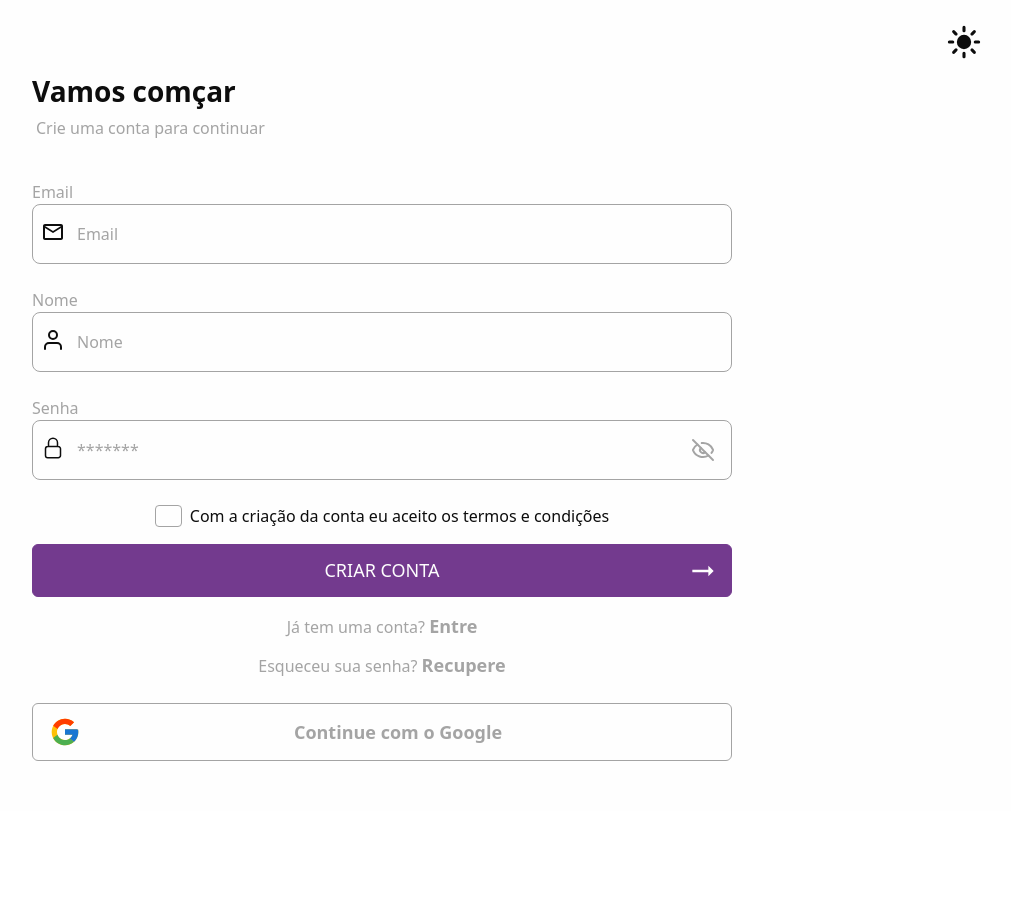
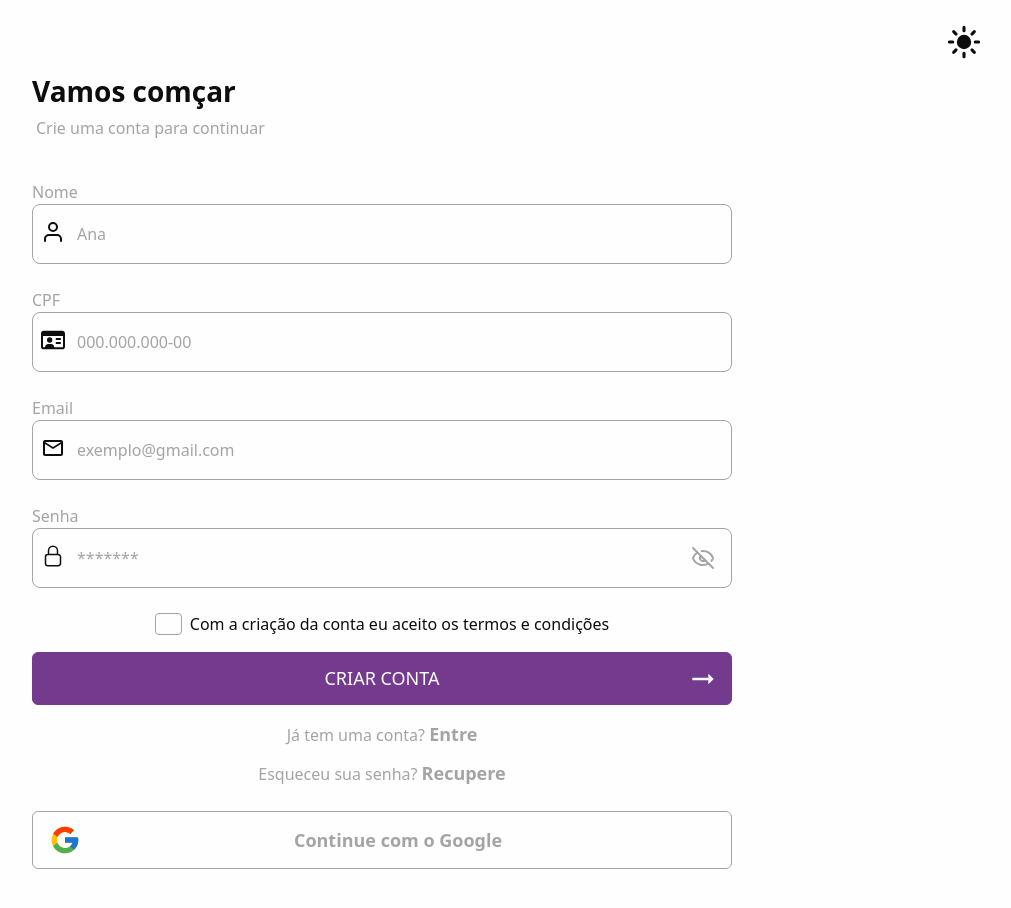
Before and after one commit to Marcos-Allan/safeRun, a React (Vite) app: page /sign-up in a window 1280 px wide. Shown: the top 908 px of the page, without its empty margins (258-1269 px from the left). Before the commit the page ends 811 px from the top, so only its background shows below. Built offline with nearby package versions, Linux system fonts and the light colour scheme.

Commit message:
adicionei o CPF no sign-up

```diff
--- a/src/components/Input/index.jsx
+++ b/src/components/Input/index.jsx
@@ -9,6 +9,7 @@ import { HiOutlineLockClosed } from "react-icons/hi2";
 import { LuEye, LuEyeOff } from "react-icons/lu";
 import { MdOutlineEmail } from "react-icons/md";
 import { IoMdPhonePortrait } from "react-icons/io";
+import { FaRegIdCard } from "react-icons/fa6";
 
 //IMPORTAÇÃO DO PROVEDOR DOS ESTADOS GLOBAIS
 import { GlobalContext } from '../../provider/context';
@@ -66,6 +67,15 @@ export default function Input(props) {
                             {props.type == 'code' && (
                                 <label>
                                     <IoMdPhonePortrait className={`text-[24px] mb-1
+                                        ${props.validate == true && 'text-my-primary'}
+                                        ${props.validate == false && 'text-my-red'}
+                                        ${props.validate == undefined && `${theme == 'light' ? 'text-my-black' : 'text-my-white'}`}`}
+                                    />
+                                </label>
+                            )}
+                            {props.type == 'cpf' && (
+                                <label>
+                                    <FaRegIdCard className={`text-[24px] mb-1
                                         ${props.validate == true && 'text-my-primary'}
                                         ${props.validate == false && 'text-my-red'}
                                         ${props.validate == undefined && `${theme == 'light' ? 'text-my-black' : 'text-my-white'}`}`}
--- a/src/screens/ConfirmCode/index.jsx
+++ b/src/screens/ConfirmCode/index.jsx
@@ -144,7 +144,7 @@ export default  function ConfirmCode() {
             <Input
                 type={'code'}
                 label={'Código'}
-                placeholder={'Digite o código'}
+                placeholder={'000-000'}
                 validate={codeValid}
                 value={code}
                 onChange={handleCodeInput}
--- a/src/screens/ForgoutPassword/index.jsx
+++ b/src/screens/ForgoutPassword/index.jsx
@@ -55,8 +55,11 @@ export default  function ForgoutPassword() {
                     }
                 })
 
+                //VERIFICA SE O USUÁRIO TEM FOTO DE PERFIL
+                const image = response.data.img ? response.data.img : undefined
+
                 //SETA OS DADOS DO USUÁRIO NO FRONTEND DA APLICAÇÃO
-                toggleUser(response.data.user._id, user.name, user.email, user.history, user.cart, user.client_type, user.logged )
+                toggleUser(response.data.user._id, user.name, user.email, user.history, user.cart, user.client_type, image, user.logged )
 
                 // MUDA O ESTADO DA APLICAÇÃO PARA false
                 toggleLoading(false)
@@ -140,7 +143,7 @@ export default  function ForgoutPassword() {
             <Input
                 type={'email'}
                 label={'Email'}
-                placeholder={'Email'}
+                placeholder={'exemplo@gmail.com'}
                 validate={emailValid}
                 value={email}
                 onChange={handleEmailInput}
--- a/src/screens/MyPerfil/index.jsx
+++ b/src/screens/MyPerfil/index.jsx
@@ -24,6 +24,7 @@ export default function MyPerfil() {
     return(
         <div className={`max-w-screen sm:ps-[77px] sm:w-[100dvw-77px] min-h-[100dvh] flex flex-col items-center justify-start pt-[70px] ${theme == 'light' ? 'bg-my-white text-my-black' : 'bg-my-black text-my-white'} overflow-x-hidden pb-[80px]`}>
             <Header />
+
             {user.img !== undefined ? (
                 <img src={user.img} alt="" />
             ) : (
@@ -33,6 +34,8 @@ export default function MyPerfil() {
             )}
 
             <p className={`mt-5 text-[30px] font-bold ${theme == 'light' ? 'text-my-black' : 'text-my-white'}`}>{user.name}</p>
+
+            <p className={`mt-2 text-[22px] ${theme == 'light' ? 'text-my-black' : 'text-my-white'}`}>{user.cpf !== undefined ? user.cpf : '000.000.000-00'}</p>
 
             <p className={`mt-2 text-[22px] ${theme == 'light' ? 'text-my-black' : 'text-my-white'}`}>{user.email}</p>
 
--- a/src/screens/SignIn/index.jsx
+++ b/src/screens/SignIn/index.jsx
@@ -48,8 +48,11 @@ export default  function SignIn() {
             //RETORNA A RESPOSTA DA REQUISIÇÃO PRO USUÁRIO
             console.log('rd: '+response.data)
 
+            //VERIFICA SE O USUÁRIO TEM FOTO DE PERFIL
+            const image = response.data.img ? response.data.img : undefined
+
             //COLOCA OS DADOS DO BACKEND DO USUÁRIO NO FRONTEND
-            toggleUser(response.data._id, response.data.name, response.data.email, response.data.historico_pedido, response.data.cart, response.data.client_type, true)
+            toggleUser(response.data._id, response.data.name, response.data.email, response.data.historico_pedido, response.data.cart, response.data.client_type, image,  true)
 
             //MUDA O ESTADO DA APLICAÇÃO PARA false
             toggleLoading(false)
@@ -199,7 +202,7 @@ export default  function SignIn() {
             <Input
                 type={'email'}
                 label={'Email'}
-                placeholder={'Email'}
+                placeholder={'exemplo@gmail.com'}
                 validate={emailValid}
                 value={email}
                 onChange={handleEmailInput}
--- a/src/screens/SignUp/index.jsx
+++ b/src/screens/SignUp/index.jsx
@@ -26,16 +26,19 @@ export default  function SignUp() {
     const [name, setName] = useState('')
     const [email, setEmail] = useState('')
     const [password, setPassword] = useState('')
+    const [cpf, setCpf] = useState('')
 
     const [nameValid, setNameValid] = useState(undefined)
     const [emailValid, setEmailValid] = useState(undefined)
     const [passwordValid, setPasswordValid] = useState(undefined)
+    const [cpfValid, setCpfValid] = useState(undefined)
 
     const [btnValid, setBtnValid] = useState(false)
 
     const [timeoutIdName, setTimeoutIdName] = useState(null);
     const [timeoutIdEmail, setTimeoutIdEmail] = useState(null);
     const [timeoutIdPassword, setTimeoutIdPassword] = useState(null);
+    const [timeoutIdCpf, setTimeoutIdCpf] = useState(null);
 
     //IMPORTAÇÃO DAS VARIAVEIS DE ESTADO GLOBAL
     const { theme, toggleLoading, toggleUser } = useContext(GlobalContext);
@@ -55,6 +58,7 @@ export default  function SignUp() {
             name: name,
             email: email,
             password: password,
+            cpf: cpf,
         })
         .then(function (response) {
             //RETORNA A RESPOSTA DA REQUISIÇÃO PRO USUÁRIO
@@ -74,8 +78,11 @@ export default  function SignUp() {
                     }
                 })
 
+                //VERIFICA SE O USUÁRIO TEM FOTO DE PERFIL
+                const image = response.data.img ? response.data.img : undefined
+
                 //COLOCA OS DADOS DO BACKEND DO USUÁRIO NO FRONTEND
-                toggleUser(response.data._id, response.data.name, response.data.email, response.data.historico_pedido, response.data.client_type, true)
+                toggleUser(response.data._id, response.data.name, response.data.email, response.data.historico_pedido, response.data.client_type, image, true)
 
                 //NAVEGA PARA A PRÓXIMA PÁGINA
                 navigate('/principal')
@@ -167,6 +174,30 @@ export default  function SignUp() {
         setTimeoutIdPassword(newTimeoutId);
     }
 
+    //FUNÇÃO RESPONSÁVEL POR SALVAR  O VALOR DO INPUT
+    function handleCpfInput(e) {
+        //SETA O ESTADO DO INPUT DE NAME COMO undefined
+        setCpfValid(undefined)
+
+        //SETA O NAME COM BASE NO TEXTO DIGITADO NO INPUT
+        setCpf(e.target.value)
+
+        //VERIFICA SE TEM TIMER ATIVO
+        if (timeoutIdCpf) {
+            //CANCELA O TIMER ANTERIOR
+            clearTimeout(timeoutIdCpf);
+        }
+
+        //DEFINE UM NOVO TIMER PARA VALIDAR O INPUT
+        const newTimeoutId = setTimeout(() => {
+            //CHAMA A FUNÇÃO QUE VALIDA O INPUT
+            validatCpfInput(e.target.value)
+        }, 350);
+
+        //SETA UM NOVO TIMER
+        setTimeoutIdCpf(newTimeoutId);
+    }
+
     //FUNÇÃO RESPONSÁVEL POR VALIDAR CAMPO DP INPUT
     function validatNameInput(name) {
         //USA REGEX PARA VERIFICAR O PADRÃO DA STRING
@@ -228,17 +259,38 @@ export default  function SignUp() {
         }
     }
 
+    //FUNÇÃO RESPONSÁVEL POR VALIDAR CAMPO DP INPUT
+    function validatCpfInput(cpf) {
+        //USA REGEX PARA VERIFICAR O PADRÃO DA STRING
+        const padraoCpf = /^\d{3}\.?\d{3}\.?\d{3}-?\d{2}$/
+
+        //VERIFICA SE O NOME ESTÁ VAZIO
+        if(cpf.length >= 0 && cpf.length < 11){
+            //SETA O NAME DO INPUT DE CPF COMO undefined
+            setCpfValid(undefined)
+        }else{
+            //VERIFICA SE O VALOR DO INPUT ESTÁ ENTRO DO PADRÃO DO REGEX
+            if(padraoCpf.test(cpf) == true) {
+                //SETA O NAME DO INPUT DE EMAIL COMO true
+                setCpfValid(true)
+            }else{
+                //SETA O NAME DO INPUT DE EMAIL COMO false
+                setCpfValid(false)
+            }
+        }
+    }
+
     //FUNÇÃO CHAMADA TODA VEZ QUE A PÁGINA É RECARREGADA
     useEffect(() => {
         //VERIFICA SE OS ESTADOS DDOS INPUTS ESTÃO CORRETOS
-        if(emailValid == true && passwordValid == true && nameValid == true){
+        if(emailValid == true && passwordValid == true && nameValid == true && cpfValid == true){
             //SETA O ESTADO DO BOTÃO COMO true
             setBtnValid(true)
         }else{
             //SETA O ESTADO DO BOTÃO COMO false
             setBtnValid(false)
         }
-    },[emailValid, passwordValid, nameValid])
+    },[emailValid, passwordValid, nameValid, cpfValid])
 
     return(
         <div className={`max-w-screen min-h-[100dvh] flex flex-col items-center justify-start pt-[70px] ${theme == 'light' ? 'bg-my-white text-my-black' : 'bg-my-black text-my-white'} overflow-x-hidden pb-[50px]`}>
@@ -248,24 +300,35 @@ export default  function SignUp() {
             <h1 className={`z-[2] w-[80%] text-left font-bold text-[28px] mb-1 max-w-[700px]`}>Vamos comçar</h1>
             <p className={`pl-1 text-left w-[80%] text-my-gray mb-10 text-[16px] max-w-[700px]`}>Crie uma conta para continuar</p>
 
+
+            <Input
+                type={'name'}
+                label={'Nome'}
+                placeholder={'Ana'}
+                validate={nameValid}
+                value={name}
+                onChange={handleNameInput}
+                ind={'name'}
+            />
+
+            <Input
+                type={'cpf'}
+                label={'CPF'}
+                placeholder={'000.000.000-00'}
+                validate={cpfValid}
+                value={cpf}
+                onChange={handleCpfInput}
+                ind={'cpf'}
+            />
+
             <Input
                 type={'email'}
                 label={'Email'}
-                placeholder={'Email'}
+                placeholder={'exemplo@gmail.com'}
                 validate={emailValid}
                 value={email}
                 onChange={handleEmailInput}
                 ind={'email'}
-            />
-
-            <Input
-                type={'name'}
-                label={'Nome'}
-                placeholder={'Nome'}
-                validate={nameValid}
-                value={name}
-                onChange={handleNameInput}
-                ind={'name'}
             />
 
             <Input
```
Also changed, not shown: src/screens/SwitchPassword/index.jsx (+6 -3 lines).
